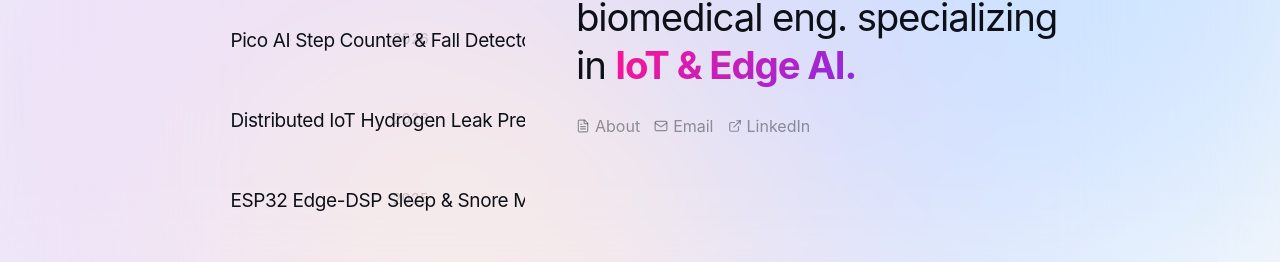
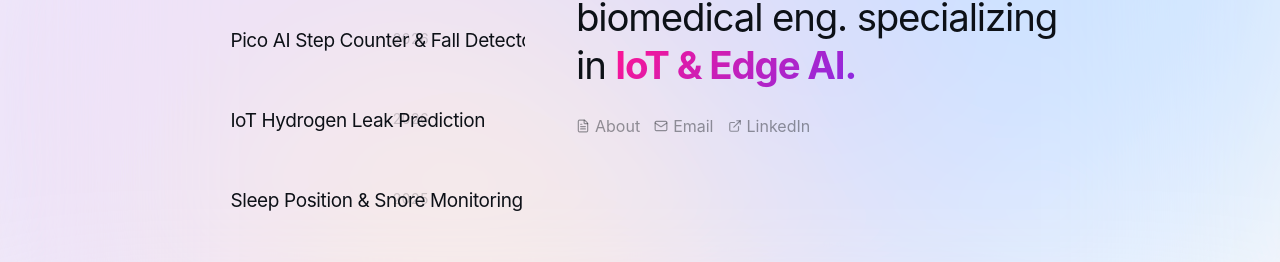
Before and after one commit to hjafari890/hesam-cv, a React (Vite) app: page / in a window 1280 px wide. Shown: the part 371-633 px from the top of the page. Built offline with nearby package versions, Linux system fonts and the light colour scheme.

Commit message:
Update titles for IoT Hydrogen Leak Prediction, Sleep Position & Snore Monitoring, and Hybrid Cloud EEG Pipeline

```diff
--- a/src/data/cv.js
+++ b/src/data/cv.js
@@ -81,7 +81,7 @@ export const cvData = {
       technologies: ["Pi Pico W (RP2040)", "TinyML", "MicroPython", "Decision Trees", "MQTT", "Node-RED", "Sensors"]
     },
     {
-      title: "Distributed IoT Hydrogen Leak Prediction",
+      title: "IoT Hydrogen Leak Prediction",
       year: "2026",
       organization: "INDUSTRIAL IoT & AI",
       description: "Built a modular, production-grade Industrial IoT safety platform using custom ESP32 sensor nodes. Deployed a predictive XGBoost AI engine on a Raspberry Pi 5 gateway to predict hydrogen leak locations, severity, and risk scores over MQTT to a central dashboard.",
@@ -89,7 +89,7 @@ export const cvData = {
       technologies: ["ESP32", "Raspberry Pi 5", "XGBoost AI", "MQTT", "Custom PCB", "C / Python"]
     },
     {
-      title: "ESP32 Edge-DSP Sleep & Snore Monitor",
+      title: "Sleep Position & Snore Monitoring",
       year: "2025",
       organization: "WEARABLE & DSP",
       description: "Developed an ESP32 wearable health device for snore detection and body orientation tracking. Combined I2S audio sampling, 128-point FFT processing, and IMU telemetry to analyze and visualize the correlation between sleep position and snoring intensity.",
@@ -129,7 +129,7 @@ export const cvData = {
       technologies: ["CloudSim", "PureEdgeSim", "Java", "Distributed Systems", "Network Optimization"]
     },
     {
-      title: "Hybrid Cloud Real-Time EEG Pipeline",
+      title: "Hybrid Cloud EEG Pipeline",
       year: "2025",
       organization: "HYBRID CLOUD & MICROSERVICES",
       description: "Architected and containerized a microservices pipeline using Docker Compose and MQTT to process EEG telemetry streams. Implemented secure SSL/TLS communication between local edge processors and cloud infrastructure (CSC Rahti/OpenShift) for continuous workload monitoring.",
```
